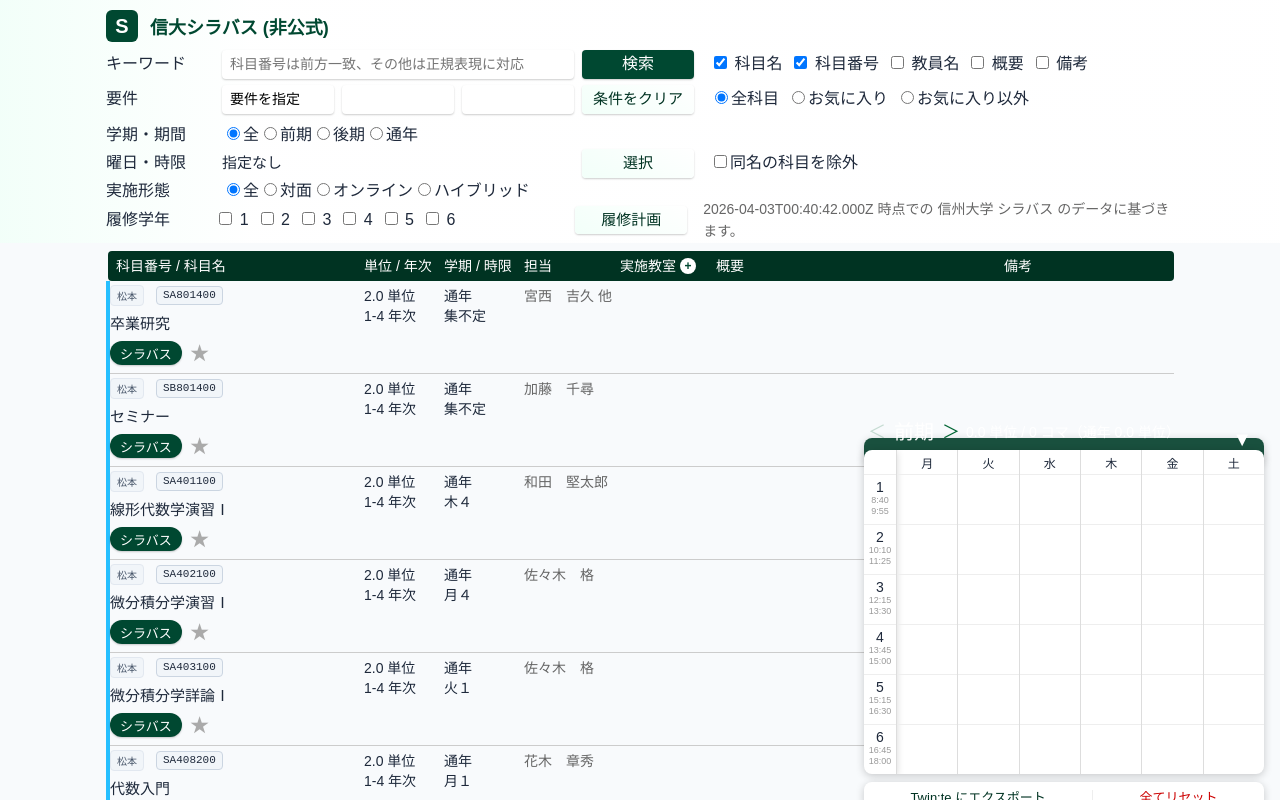
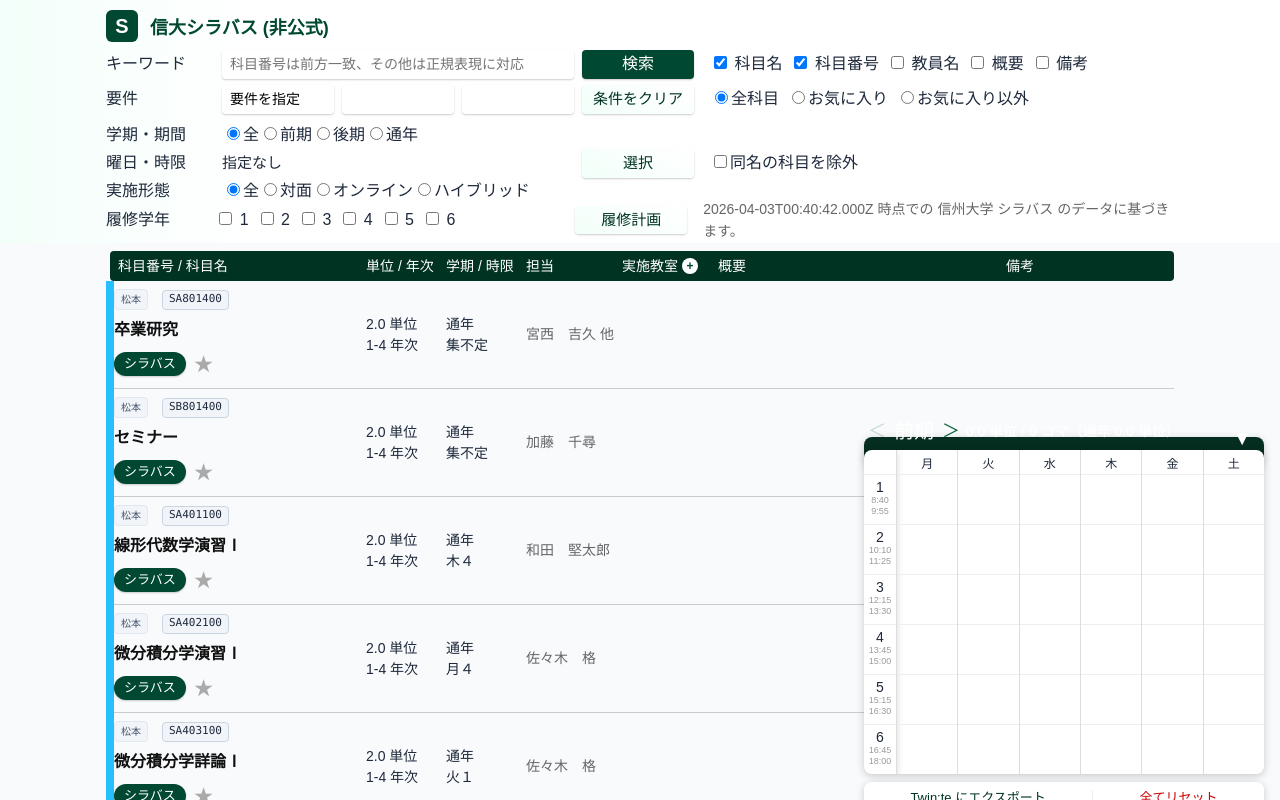
Before and after one commit to petrologyF/alternative-shinshu, a React (Vite) app in the folder frontend/: page / in a window 1280 px wide. Shown: the top 800 px of the page. Built offline with nearby package versions, Linux system fonts and the light colour scheme; a web font is replaced by a local one.

Commit message:
feat: implement timetable component with term navigation and bookmark management

```diff
--- a/frontend/src/components/Main/SubjectTr.tsx
+++ b/frontend/src/components/Main/SubjectTr.tsx
@@ -128,14 +128,18 @@ interface SubjectTrProps {
 const CodeBadge = styled.span`
   background: #f1f5f9;
   color: #1e293b;
-  padding: 2px 6px;
+  padding: 1px 6px 3px 6px;
   border-radius: 4px;
   font-size: 11px;
-  font-family: monospace;
+  font-family: ui-monospace, SFMono-Regular, Menlo, Monaco, Consolas, "Liberation Mono", "Courier New", monospace;
   font-weight: 500;
   border: 1px solid #cbd5e1;
-  display: inline-block;
-  line-height: 1.2;
+  display: inline-flex;
+  align-items: center;
+  justify-content: center;
+  line-height: normal;
+  height: 20px;
+  box-sizing: border-box;
 `;
 
 const SubjectTr = React.memo(
@@ -155,13 +159,13 @@ const SubjectTr = React.memo(
     // TODO: 科目一覧で科目名をクリックすると「科目詳細」画面へ遷移
     return (
       <tr key={subject.code}>
-        <Td style={{ borderLeft: `4px solid ${subject.facultyColor}` }}>
-          <div style={{ marginBottom: "6px", display: "flex", gap: "6px", alignItems: "center" }}>
+        <Td style={{ borderLeft: `8px solid ${subject.facultyColor}` }}>
+          <div style={{ marginBottom: "8px", display: "flex", gap: "8px", alignItems: "center" }}>
             <CampusBadge>{subject.campus}</CampusBadge>
             <CodeBadge>{subject.code}</CodeBadge>
             {subject.isLottery && <Badge>抽選</Badge>}
           </div>
-          <div style={{ fontWeight: 500, fontSize: "15px", marginBottom: "4px" }}>
+          <div style={{ fontWeight: 600, fontSize: "16px", marginBottom: "6px", color: "#111" }}>
             {subject.name}
           </div>
           <BottomRow>
--- a/frontend/src/components/Main/parts.tsx
+++ b/frontend/src/components/Main/parts.tsx
@@ -13,25 +13,16 @@ export const years = [...Array(9)].map((_, i) => CURRENT_YEAR + i - 4);
 
 
 export const Td = styled.td`
-
-  vertical-align: top;
-
-  padding: 4px 8px 4px 0;
-
+  vertical-align: middle;
+  padding: 8px 8px 8px 0;
   border-bottom: solid 1px #ccc;
-
-
+  line-height: 1.5;
 
   &:nth-of-type(6),
-
   &:nth-of-type(7) {
-
-    line-height: 1.3em;
-
-    font-size: 0.6rem;
-
+    line-height: 1.4;
+    font-size: 0.75rem;
   }
-
 `;
 
 
--- a/frontend/src/components/Timetable/Header.tsx
+++ b/frontend/src/components/Timetable/Header.tsx
@@ -11,8 +11,10 @@ const Wrapper = styled.header`
   padding: 6px 12px 20px 12px;
   border-radius: 8px;
   box-shadow: ${shadow};
-  background: hsla(161, 100%, 12%, 0.9); /* Darker, more opaque Shinshu Green */
-  backdrop-filter: blur(8px);
+  background: hsla(161, 100%, 8%, 0.98); /* Almost solid, high-contrast Shinshu Green */
+  backdrop-filter: blur(12px);
+  border-bottom: 1px solid rgba(255, 255, 255, 0.1);
+  font-weight: 500;
   display: flex;
   justify-content: space-between;
   align-items: end;
--- a/frontend/src/components/Timetable/Index.tsx
+++ b/frontend/src/components/Timetable/Index.tsx
@@ -204,8 +204,8 @@ const Time = styled.time`
 
 const SubjectTile = styled.div<{ background: string; top: number }>`
   width: calc(100% - 3px * 2);
-  height: calc(100% - 3px * 2);
-  line-height: 12px;
+  height: 44px;
+  line-height: normal;
   font-size: 10px;
   word-break: break-all;
   padding: 4px 6px;
@@ -220,10 +220,15 @@ const SubjectTile = styled.div<{ background: string; top: number }>`
   display: flex;
   flex-direction: column;
   justify-content: center;
+  align-items: center;
+  text-align: center;
+  box-shadow: 0 1px 3px rgba(0, 0, 0, 0.2);
 
   a {
     color: #fff;
     text-decoration: none;
+    display: block;
+    width: 100%;
   }
 
   &:hover .close {
```
